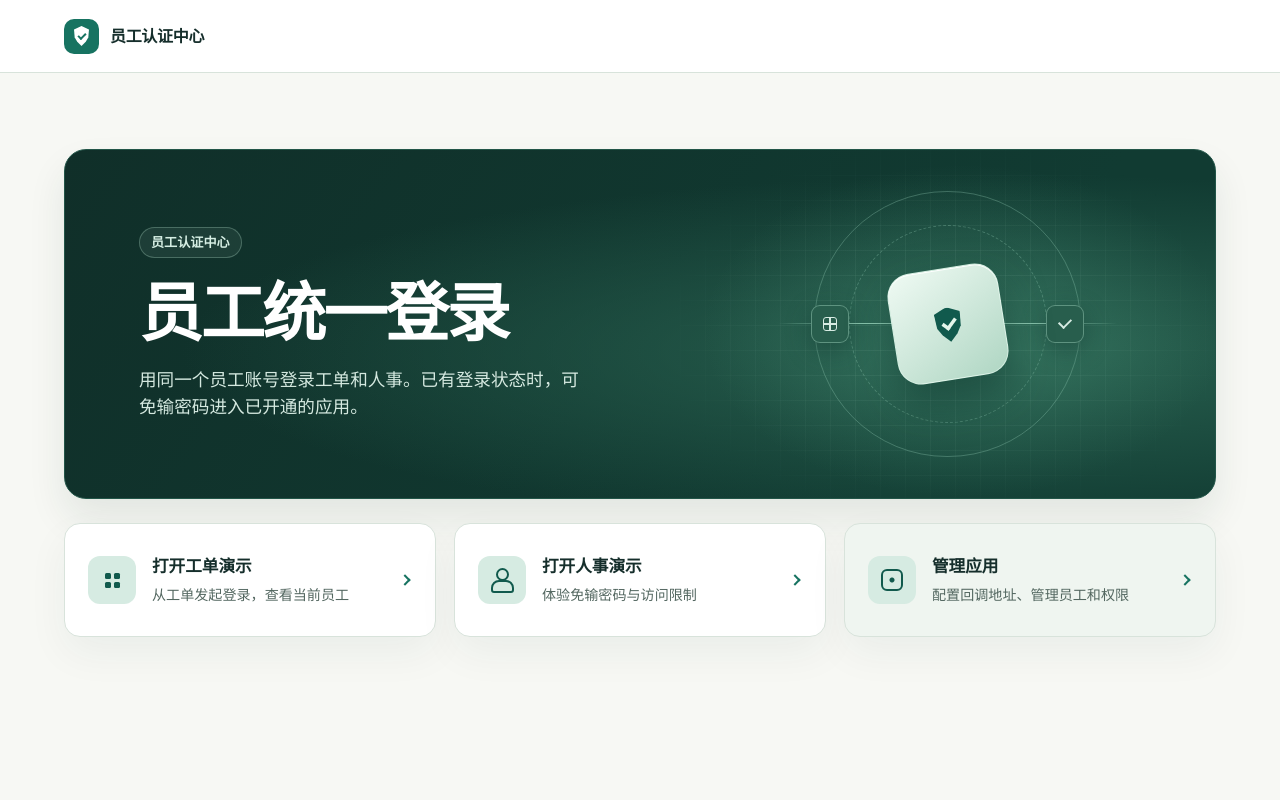
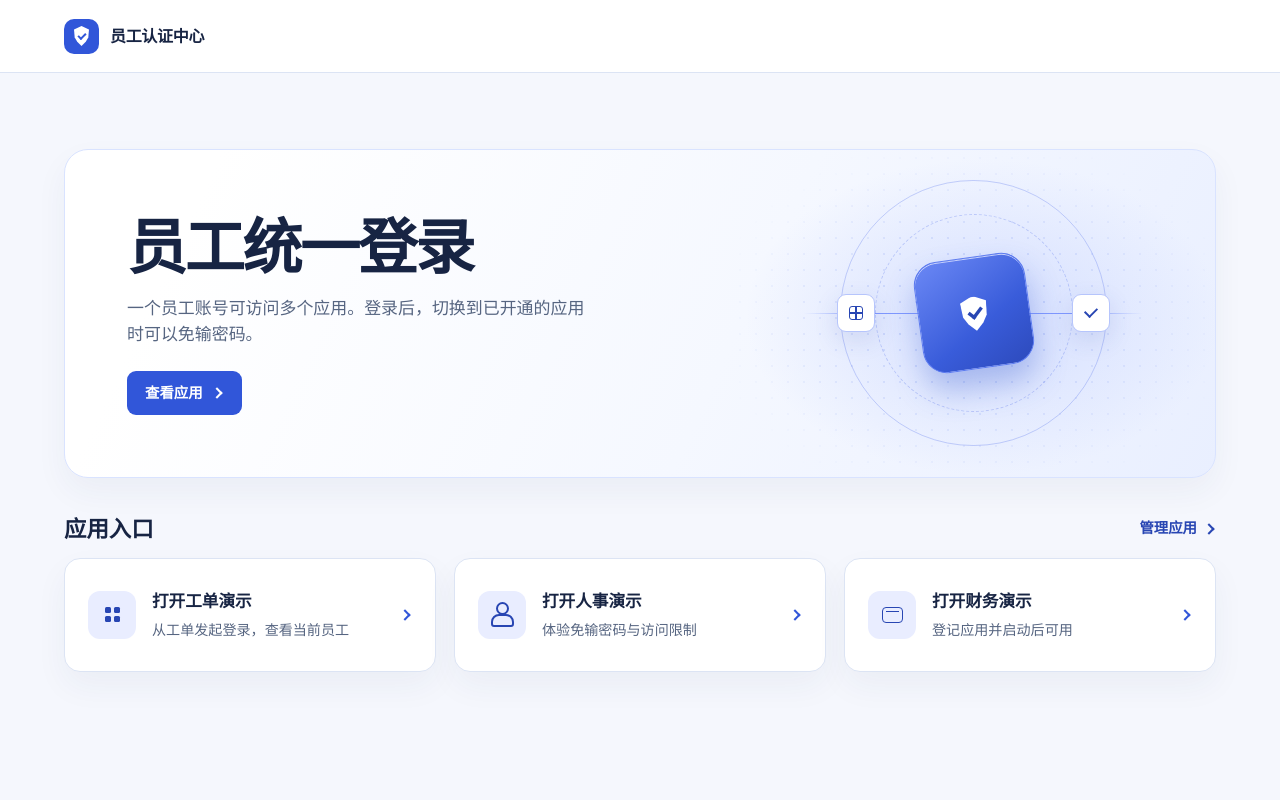
Before and after one commit to Colahenmang/oidc-auth-center, a Spring Boot app: page / in a window 1280 px wide. Run offline with Spring Boot 4, Linux system fonts and the light colour scheme; some of the project's set-up classes (security, data sources, template engines, error pages and the like) are left out, and stand-ins take their place.

Commit message:
Polish the identity console and OIDC demo interfaces

```diff
--- a/auth-server/src/main/java/com/example/identity/auth/SecurityConfiguration.java
+++ b/auth-server/src/main/java/com/example/identity/auth/SecurityConfiguration.java
@@ -96,7 +96,7 @@ class SecurityConfiguration {
         siteRequests.setRequestMatcher(PathPatternRequestMatcher.withDefaults().matcher(HttpMethod.GET, "/admin/**"));
         http.requestCache(cache -> cache.requestCache(siteRequests));
         http.authorizeHttpRequests(requests -> requests
-                .requestMatchers("/", "/login", "/style.css", "/error",
+                .requestMatchers("/", "/login", "/style.css", "/admin.css", "/error",
                         "/.well-known/appspecific/com.chrome.devtools.json").permitAll()
                 .requestMatchers("/admin/**").hasRole("ADMIN")
                 .anyRequest().authenticated());
--- a/auth-server/src/main/resources/static/style.css
+++ b/auth-server/src/main/resources/static/style.css
@@ -1,17 +1,17 @@
 :root {
     color-scheme: light;
-    --ink: #152e2b;
-    --forest: #113b32;
-    --teal: #177361;
-    --teal-dark: #115a4d;
-    --mint: #d6ebe2;
-    --muted: #536760;
-    --line: #d8e3db;
+    --ink: #172443;
+    --forest: #202f60;
+    --teal: #3156d9;
+    --teal-dark: #2846b3;
+    --mint: #e9edff;
+    --muted: #566581;
+    --line: #dce4f4;
     --surface: #fff;
-    --canvas: #f7f8f4;
+    --canvas: #f5f7fd;
     --radius: 16px;
-    --shadow: 0 16px 40px #183c300e;
-    font-family: Inter, "Microsoft YaHei UI", "PingFang SC", system-ui, sans-serif;
+    --shadow: 0 14px 32px #2238670d;
+    font-family: "Instrument Sans", "Microsoft YaHei UI", "PingFang SC", system-ui, sans-serif;
     color: var(--ink);
     background: var(--canvas);
     line-height: 1.55;
@@ -109,37 +109,26 @@ code, .url-field { font-family: "IBM Plex Mono", Consolas, monospace; }
 
 .hero {
     display: grid;
-    grid-template-columns: minmax(0, 1.07fr) minmax(0, .93fr);
-    min-height: 350px;
+    grid-template-columns: minmax(0, 1.16fr) minmax(0, .84fr);
+    min-height: 326px;
     overflow: hidden;
-    border: 1px solid #225548;
-    border-radius: 22px;
-    color: #fff;
-    background: radial-gradient(ellipse at 82% 58%, #28604f, transparent 62%), linear-gradient(126deg, #102f29, var(--forest) 76%);
-    box-shadow: 0 20px 38px #19372c17;
+    border: 1px solid #d9e3ff;
+    border-radius: 24px;
+    background: linear-gradient(115deg, #fff 12%, #f5f8ff 58%, #e9efff);
+    box-shadow: var(--shadow);
 }
 
 .hero__copy {
     position: relative;
     z-index: 1;
     align-self: center;
-    padding: clamp(26px, 6vw, 74px);
+    padding: clamp(26px, 6vw, 62px);
 }
 
-.hero__label {
-    display: inline-block;
-    margin-bottom: 18px;
-    padding: 4px 11px;
-    border: 1px solid #b0dac84d;
-    border-radius: 999px;
-    color: #d5eee3;
-    background: #d5eee312;
-    font-size: .82rem;
-    font-weight: 700;
-}
-.hero__copy h1 { font-size: clamp(2.3rem, 5vw, 4rem); }
-.hero__copy p { max-width: 25em; margin-top: 17px; color: #d5e9e0; font-size: clamp(.95rem, 2vw, 1.1rem); }
-.hero .identity-art { background: radial-gradient(ellipse at 53% 52%, #63ba9745, transparent 65%); }
+.hero__copy h1 { font-size: clamp(2.2rem, 5vw, 3.75rem); }
+.hero__copy p { max-width: 27em; margin-top: 14px; color: var(--muted); font-size: clamp(.95rem, 2vw, 1.06rem); }
+.hero__copy .button { margin-top: 23px; }
+.hero .identity-art { background: radial-gradient(ellipse at 52% 51%, #9ab0ff52, transparent 67%); }
 
 .identity-art {
     position: relative;
@@ -150,8 +139,8 @@ code, .url-field { font-family: "IBM Plex Mono", Consolas, monospace; }
     place-items: center;
     isolation: isolate;
     background:
-        radial-gradient(ellipse at 50% 52%, #63ba9770, transparent 66%),
-        linear-gradient(150deg, #113b32, #205447 70%, #113b32);
+        radial-gradient(ellipse at 52% 52%, #a4b6ff66, transparent 70%),
+        linear-gradient(160deg, #e9efff, #f2f5ff 80%);
 }
 
 .identity-art::before {
@@ -159,8 +148,8 @@ code, .url-field { font-family: "IBM Plex Mono", Consolas, monospace; }
     position: absolute;
     z-index: -1;
     inset: 0;
-    background-image: linear-gradient(#bce7d21c 1px, transparent 1px), linear-gradient(90deg, #bce7d21c 1px, transparent 1px);
-    background-size: 25px 25px;
+    background-image: radial-gradient(#7591ed52 1px, transparent 1px);
+    background-size: 16px 16px;
     mask-image: radial-gradient(ellipse at 50% 52%, #000, transparent 78%);
 }
 
@@ -176,7 +165,7 @@ code, .url-field { font-family: "IBM Plex Mono", Consolas, monospace; }
     position: absolute;
     width: 74%;
     aspect-ratio: 1;
-    border: 1px solid #a0d8c14d;
+    border: 1px solid #768fef65;
     border-radius: 50%;
 }
 
@@ -185,7 +174,7 @@ code, .url-field { font-family: "IBM Plex Mono", Consolas, monospace; }
     position: absolute;
     width: 94%;
     height: 1px;
-    background: linear-gradient(90deg, transparent, #8cc8b0 20%, #8cc8b0 80%, transparent);
+    background: linear-gradient(90deg, transparent, #8099ff 20%, #8099ff 80%, transparent);
 }
 
 .identity-art__node {
@@ -195,11 +184,11 @@ code, .url-field { font-family: "IBM Plex Mono", Consolas, monospace; }
     height: clamp(23px, 4vw, 38px);
     display: grid;
     place-items: center;
-    border: 1px solid #9bcdb879;
+    border: 1px solid #b6c5fc;
     border-radius: 9px;
-    background: #285e4d;
-    color: #d6ebe2;
-    box-shadow: 0 7px 25px #0e332c77;
+    background: #fff;
+    color: var(--teal-dark);
+    box-shadow: 0 8px 25px #314da522;
 }
 
 .identity-art__node--left { left: 12%; }
@@ -229,26 +218,31 @@ code, .url-field { font-family: "IBM Plex Mono", Consolas, monospace; }
     aspect-ratio: 1;
     display: grid;
     place-items: center;
-    border: 1px solid #dcf3e7b3;
+    border: 1px solid #5a79ef;
     border-radius: 24px;
-    background: linear-gradient(147deg, #effaf3, #afd6c3);
-    box-shadow: 0 20px 40px #0e332c85, inset 0 1px 0 #fff;
-    transform: rotate(-9deg);
+    background: linear-gradient(147deg, #6b88f5, #395cda 60%, #2d4abc);
+    box-shadow: 0 18px 30px #4263d05a, inset 0 1px 0 #ccd5fd;
+    transform: rotate(-8deg);
 }
 
 .identity-art__tile .brand__mark {
-    color: var(--teal-dark);
+    color: #fff;
     background: transparent;
     transform: scale(1.75);
 }
 
-.identity-art__tile .brand__mark::after { border-color: #e4f6eb; }
+.identity-art__tile .brand__mark::after { border-color: var(--teal-dark); }
 
+.application-entry { margin-top: clamp(24px, 4vw, 37px); scroll-margin-top: 20px; }
+.application-entry__heading { display: flex; flex-wrap: wrap; justify-content: space-between; align-items: center; gap: 10px 16px; }
+.application-entry__heading h2 { font-size: 1.4rem; }
+.application-entry__manage { display: inline-flex; align-items: center; gap: 8px; font-size: .9rem; font-weight: 700; text-decoration: none; }
+.application-entry__manage:hover { text-decoration: underline; }
 .destinations {
     display: grid;
     grid-template-columns: repeat(auto-fit, minmax(min(100%, 250px), 1fr));
     gap: 18px;
-    margin-top: 24px;
+    margin-top: 15px;
 }
 
 .destination {
@@ -266,8 +260,7 @@ code, .url-field { font-family: "IBM Plex Mono", Consolas, monospace; }
     text-decoration: none;
 }
 
-.destination--admin { background: #eff5f0; }
-.destination:hover { border-color: #87b4a0; background: #fcfefc; box-shadow: 0 9px 24px #153d3014; }
+.destination:hover { border-color: #b0c3ff; background: #fbfcff; box-shadow: 0 9px 24px #22386715; }
 .destination__body { display: grid; gap: 5px; }
 .destination__body strong { font-size: 1.04rem; }
 .destination__body span { color: var(--muted); font-size: .88rem; }
@@ -339,6 +332,27 @@ code, .url-field { font-family: "IBM Plex Mono", Consolas, monospace; }
     background: radial-gradient(circle, currentColor 2px, transparent 3px);
 }
 
+.symbol--finance::before,
+.symbol--finance::after {
+    content: "";
+    grid-area: 1 / 1;
+}
+
+.symbol--finance::before {
+    width: 19px;
+    height: 14px;
+    border: 1.75px solid currentColor;
+    border-radius: 4px;
+}
+
+.symbol--finance::after {
+    width: 13px;
+    height: 4px;
+    align-self: center;
+    border-top: 1.75px solid currentColor;
+    transform: translateY(-1px);
+}
+
 .auth-page { width: min(calc(100% - 64px), 960px); }
 .auth-panel {
     display: grid;
--- a/auth-server/src/main/resources/templates/employees.html
+++ b/auth-server/src/main/resources/templates/employees.html
@@ -13,13 +13,14 @@
                 <h1 id="employees-title">员工管理</h1>
                 <p class="muted">共 <strong id="employee-count" th:text="${employeeCount}">0</strong> 名员工</p>
             </div>
-            <a class="button button--primary" href="#employee-create">创建员工</a>
+            <a class="button button--primary workspace__add" href="#employee-create">创建员工</a>
         </div>
         <p class="notice notice--success" role="status" th:if="${created != null}"
            th:text="|已创建员工 ${created}。|"></p>
         <p class="notice notice--success" role="status" th:if="${accessSaved != null}"
            th:text="|已更新 ${accessSaved} 的人事访问权限。|"></p>
         <p class="notice notice--error" role="alert" th:if="${error != null}" th:text="${error}"></p>
+        <div class="workspace__sections">
             <section class="card employee-directory" aria-labelledby="employee-list-title">
                 <div class="employee-directory__header">
                     <div>
@@ -84,6 +85,7 @@
                     <button class="button button--primary" type="submit">创建员工</button>
                 </form>
             </section>
+        </div>
     </main>
 </div>
 </body>
--- a/auth-server/src/main/resources/templates/fragments/shell.html
+++ b/auth-server/src/main/resources/templates/fragments/shell.html
@@ -5,6 +5,7 @@
     <meta name="viewport" content="width=device-width, initial-scale=1">
     <title th:text="${pageTitle}">员工认证中心</title>
     <link rel="stylesheet" th:href="@{/style.css}">
+    <link rel="stylesheet" th:href="@{/admin.css}">
     <link rel="icon" href="data:,">
 </head>
 <body>
@@ -23,8 +24,8 @@
     </div>
 </header>
 <aside class="workspace__sidebar" th:fragment="adminSidebar(activePage)">
-    <nav class="workspace-nav" aria-label="认证中心">
-        <a th:href="@{/}"><span class="nav-icon nav-icon--home" aria-hidden="true"></span>返回首页</a>
+    <p class="workspace__sidebar-title">管理控制台</p>
+    <nav class="workspace-nav" aria-label="管理控制台">
         <a th:href="@{/admin/application}" th:classappend="${activePage == 'application' ? 'workspace-nav__active' : null}"
            th:attr="aria-current=${activePage == 'application' ? 'page' : null}">
             <span class="nav-icon nav-icon--application" aria-hidden="true"></span>应用配置
@@ -33,6 +34,7 @@
            th:attr="aria-current=${activePage == 'employees' ? 'page' : null}">
             <span class="nav-icon nav-icon--employee" aria-hidden="true"></span>员工管理
         </a>
+        <a th:href="@{/}"><span class="nav-icon nav-icon--home" aria-hidden="true"></span>返回首页</a>
     </nav>
     <form th:action="@{/logout}" method="post">
         <button class="button button--quiet" type="submit">退出认证中心</button>
--- a/auth-server/src/main/resources/templates/home.html
+++ b/auth-server/src/main/resources/templates/home.html
@@ -8,13 +8,20 @@
 <main class="page landing">
     <section class="hero" aria-labelledby="home-title">
         <div class="hero__copy">
-            <span class="hero__label">员工认证中心</span>
             <h1 id="home-title">员工统一登录</h1>
-            <p>用同一个员工账号登录工单和人事。已有登录状态时，可免输密码进入已开通的应用。</p>
+            <p>一个员工账号可访问多个应用。登录后，切换到已开通的应用时可以免输密码。</p>
+            <a class="button button--primary" href="#applications">查看应用 <span class="chevron" aria-hidden="true"></span></a>
         </div>
         <div th:replace="~{fragments/shell :: identityArt}"></div>
     </section>
-    <nav class="destinations" aria-label="演示与管理">
+    <section class="application-entry" id="applications" aria-labelledby="applications-title">
+        <div class="application-entry__heading">
+            <h2 id="applications-title">应用入口</h2>
+            <a class="application-entry__manage" th:href="@{/admin/application}">
+                管理应用 <span class="chevron" aria-hidden="true"></span>
+            </a>
+        </div>
+        <nav class="destinations" aria-label="演示应用">
             <a class="destination" href="http://127.0.0.1:8081/">
                 <span class="symbol symbol--grid" aria-hidden="true"></span>
                 <span class="destination__body">
@@ -31,15 +38,16 @@
                 </span>
                 <span class="chevron" aria-hidden="true"></span>
             </a>
-        <a class="destination destination--admin" th:href="@{/admin/application}">
-            <span class="symbol symbol--settings" aria-hidden="true"></span>
+            <a class="destination" href="http://127.0.0.1:8083/">
+                <span class="symbol symbol--finance" aria-hidden="true"></span>
                 <span class="destination__body">
-                <strong>管理应用</strong>
-                <span>配置回调地址、管理员工和权限</span>
+                    <strong>打开财务演示</strong>
+                    <span>登记应用并启动后可用</span>
                 </span>
                 <span class="chevron" aria-hidden="true"></span>
             </a>
         </nav>
+    </section>
 </main>
 </body>
 </html>
--- a/demo-client/src/main/resources/templates/work-order.html
+++ b/demo-client/src/main/resources/templates/work-order.html
@@ -47,7 +47,10 @@
                 <div class="visual-ticket-heading"><span class="app-icon"></span><span></span></div>
                 <div class="visual-ticket-lines"><span></span><span></span><span></span></div>
             </div>
-            <div class="visual-identity"><span class="check-mark"></span></div>
+            <div class="visual-identity">
+                <span th:if="${employeeId == null}" class="button-arrow"></span>
+                <span th:if="${employeeId != null}" class="check-mark"></span>
+            </div>
         </div>
     </div>
 </main>
```
Also changed, not shown: other parts of auth-server/src/main/resources/static/style.css (+19 -8 lines), auth-server/src/main/resources/static/admin.css (added, +342 -0 lines), auth-server/src/main/resources/templates/application.html (+9 -3 lines), auth-server/src/main/resources/templates/login.html (+6 -2 lines), demo-client/src/main/resources/static/styles.css (+79 -69 lines). Lines whose indentation alone changed are shown as unchanged.
